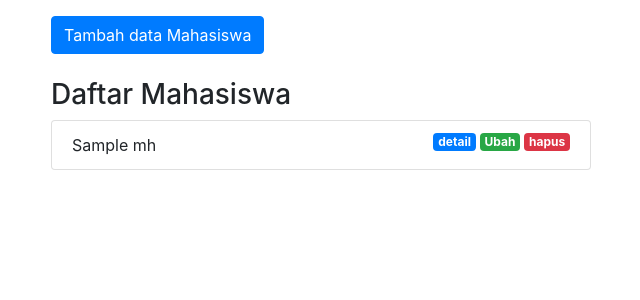
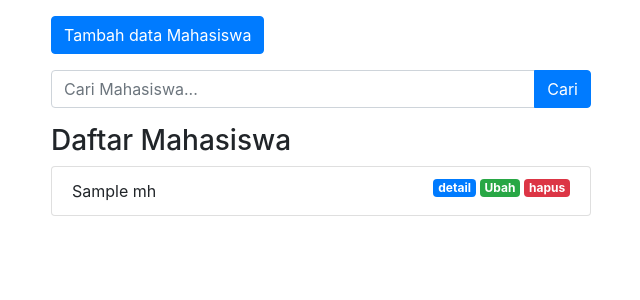
Before and after one commit to AzharHamdani8/TUGAS3-MVC-153040054, a PHP site: the page made by app/views/mahasiswa/index.php in a window 1280 px wide. Shown: the part 56-356 px from the top of the page, without its empty margins (34-674 px from the left). Run offline with PHP 8.4, Linux system fonts and the light colour scheme; the template is opened without the code that fills it: most values are stand-ins (such as "Sample title", 1, 10 or a date in 2020); some libraries are stand-ins or nearby versions.

Commit message:
menambahkan pencarian

```diff
--- a/app/views/mahasiswa/index.php
+++ b/app/views/mahasiswa/index.php
@@ -7,14 +7,34 @@
 	</div>
 </div>
 
+
+<div class="row mb-3">
+	<div class="col-lg-6">
+	<button type="button" class="btn btn-primary tombolTambahData" data-toggle="modal" data-target="#formModal">
+		Tambah data Mahasiswa
+		</button>
+	</div>
+</div>
+
+<div class="row mb-3">
+	<div class="col-lg-6">
+	<form action="<?= BASEURL; ?>/mahasiswa/cari" method="post">
+	<div class="input-group ">
+		<input type="text" class="form-control" placeholder="Cari Mahasiswa..." name= "keyword" id="keyword" autocomplete="off">
+		<div class="input-group-append">
+			<button class="btn btn-primary" type="submit" id="tombolCari">Cari</button>
+		</div>
+		</div>
+
+	</form>
+	</div>
+</div>
+
 	<div class="row">
 		<div class="col-lg-6">
 
-		<button type="button" class="btn btn-primary tombolTambahData" data-toggle="modal" data-target="#formModal">
-		Tambah data Mahasiswa
-		</button>
-		<br>
-		<br>
+
+
 
 			<h3>Daftar Mahasiswa</h3>
 			<ul class="list-group">
@@ -22,7 +42,7 @@
   					<li class="list-group-item">
   					<?= $mhs['nama']; ?>
 
-  					<a href="<?= BASEURL; ?>/mahasiswa/hapus/<?= $mhs['id']; ?>" class="badge badge-danger float-right ml-1" onclick="return confrim('yakin?');">hapus</a>
+  					<a href="<?= BASEURL; ?>/mahasiswa/hapus/<?= $mhs['id']; ?>" class="badge badge-danger float-right ml-1" onclick="return confirm('yakin?');">hapus</a>
 
 					  <a href="<?= BASEURL; ?>/mahasiswa/ubah/<?= $mhs['id']; ?>" class="badge badge-success float-right ml-1 tampilModalUbah" data-toggle="modal" data-target="#formModal" data-id="<?= $mhs['id'];?>">Ubah</a>
 
```
Also changed, not shown: app/controllers/Mahasiswa.php (+9 -0 lines), app/models/Mahasiswa_model.php (+9 -0 lines).
